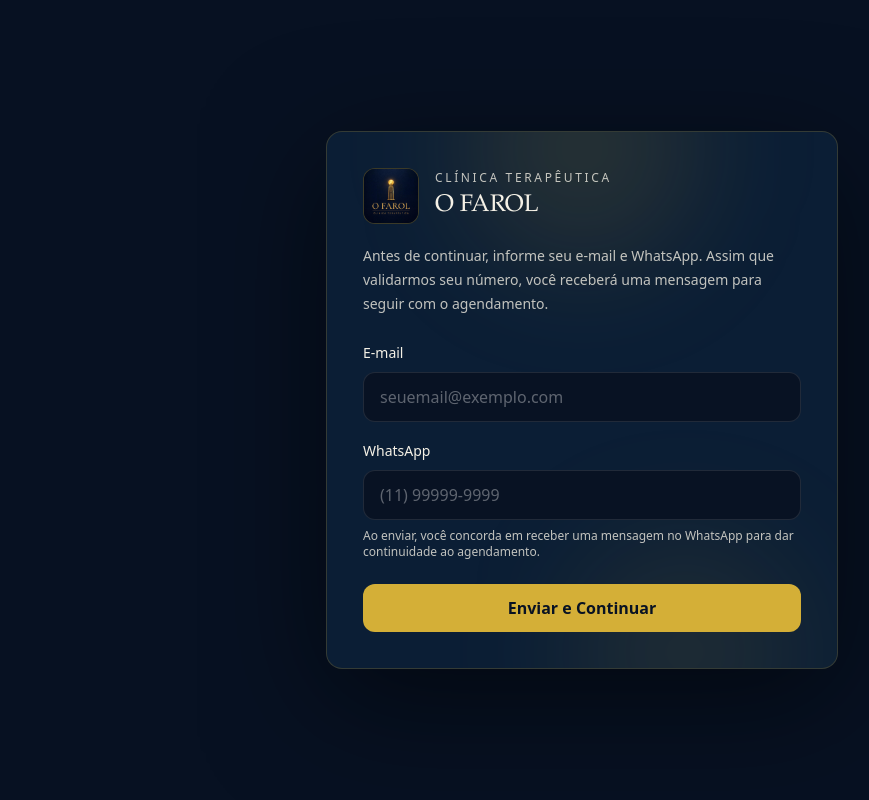
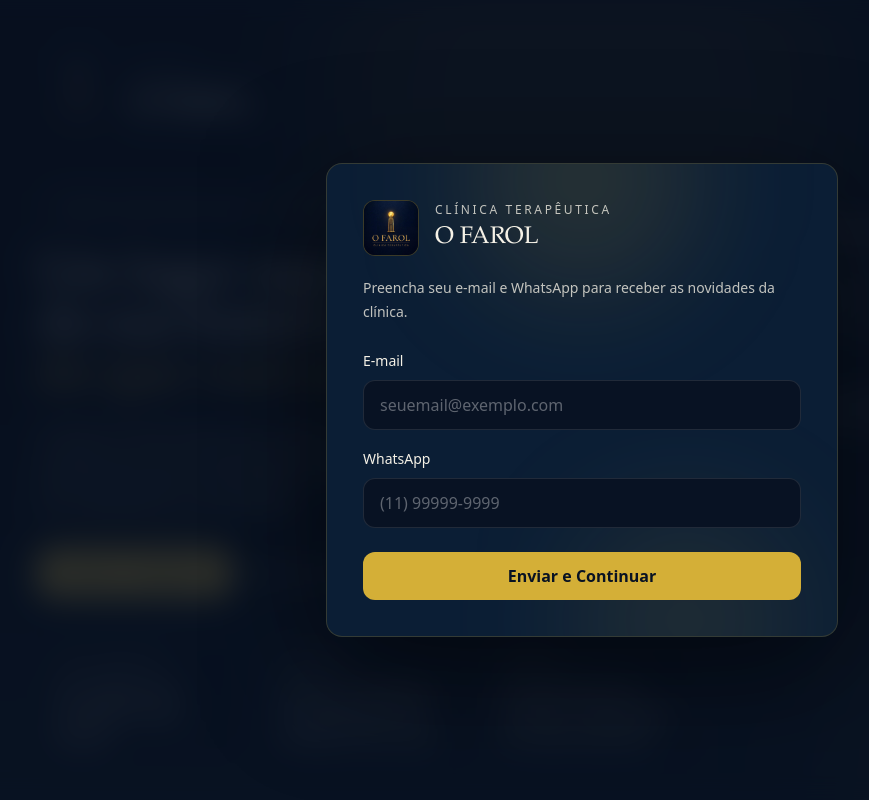
Before and after one commit to vitormaria1/ofarol, a Next.js app: page / in a window 1280 px wide. Shown: the top 800 px of the page, without its empty margins (58-927 px from the left). Built offline with nearby package versions, Linux system fonts and the light colour scheme; no server answers.

Commit message:
Make lead gate show blurred page and simplify copy

```diff
--- a/src/components/LeadGate.tsx
+++ b/src/components/LeadGate.tsx
@@ -66,7 +66,15 @@ export default function LeadGate({ children }: { children: React.ReactNode }) {
 
   return (
     <>
-      <div className={isOpen ? "invisible h-0 overflow-hidden" : ""}>{children}</div>
+      <div
+        className={
+          isOpen
+            ? "blur-md brightness-75 saturate-75 pointer-events-none select-none"
+            : ""
+        }
+      >
+        {children}
+      </div>
       {isOpen ? <LeadGateModal onSubmit={handleSubmit} onUnlocked={() => {}} /> : null}
     </>
   );
--- a/src/components/LeadGateModal.tsx
+++ b/src/components/LeadGateModal.tsx
@@ -74,7 +74,7 @@ export default function LeadGateModal({
   const whatsappMasked = formatBrPhoneMask(whatsappDigits);
 
   return (
-    <div className="fixed inset-0 z-50 grid place-items-center bg-night/95 px-5">
+    <div className="fixed inset-0 z-50 grid place-items-center bg-night/70 backdrop-blur-md px-5">
       <div className="relative w-full max-w-lg overflow-hidden rounded-2xl border border-gold/20 bg-night-2 shadow-[0_30px_120px_rgba(0,0,0,0.55)]">
         <div className="absolute inset-0 pointer-events-none">
           <div className="absolute -top-24 left-1/2 h-56 w-56 -translate-x-1/2 rounded-full bg-gold/15 blur-3xl" />
@@ -101,8 +101,7 @@ export default function LeadGateModal({
           </div>
 
           <p className="mt-5 text-sm leading-6 text-muted">
-            Antes de continuar, informe seu e-mail e WhatsApp. Assim que validarmos seu
-            número, você receberá uma mensagem para seguir com o agendamento.
+            Preencha seu e-mail e WhatsApp para receber as novidades da clínica.
           </p>
 
           <form onSubmit={handleSubmit} className="mt-6 space-y-4">
@@ -130,10 +129,6 @@ export default function LeadGateModal({
                 placeholder="(11) 99999-9999"
                 className="mt-2 w-full rounded-xl border border-white/10 bg-night px-4 py-3 text-paper outline-none ring-0 placeholder:text-white/35 focus:border-gold/50"
               />
-              <div className="mt-2 text-xs text-muted">
-                Ao enviar, você concorda em receber uma mensagem no WhatsApp para dar
-                continuidade ao agendamento.
-              </div>
             </label>
 
             {/* honeypot */}
```
